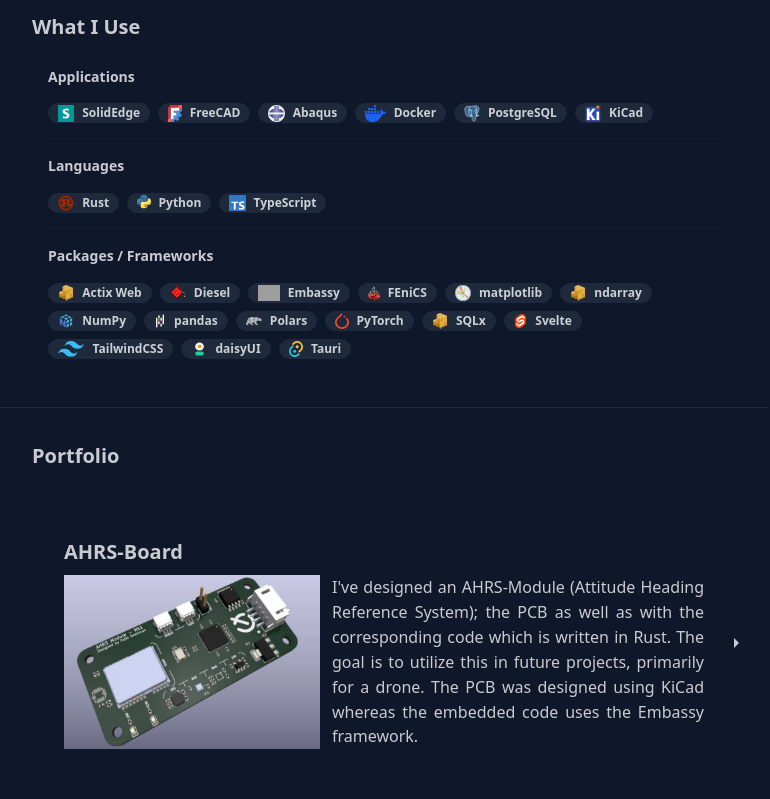
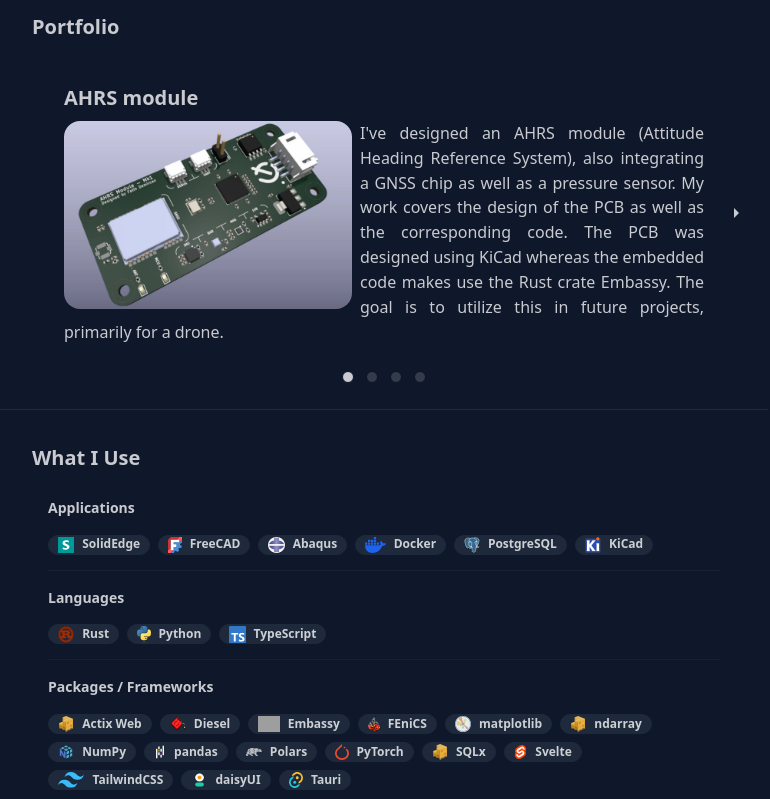
Before and after one commit to FatihDmrcn/FatihDmrcn.github.io, a SvelteKit app: page / in a window 1280 px wide. Shown: the part 680-1479 px from the top of the page, without its empty margins (256-1026 px from the left). Built offline with nearby package versions, Linux system fonts and the light colour scheme; grey boxes are pictures that could not be loaded.

Commit message:
updated card order

```diff
--- a/src/lib/components/carousel.svelte
+++ b/src/lib/components/carousel.svelte
@@ -22,7 +22,7 @@
 </script>
 
 <div class="flex-1 w-full relative">
-    <div class="w-full carousel overflow-y-hidden items-center" {onscroll}>
+    <div class="w-full carousel overflow-y-hidden items-start" {onscroll}>
         {@render children()}
     </div>
     <div
--- a/src/routes/+page.svelte
+++ b/src/routes/+page.svelte
@@ -56,6 +56,37 @@
     </div>
 </Card>
 
+<Card title="Portfolio">
+    <Carousel id={"portfolio"} length={4}>
+        <Slide id={"portfolio_0"} title={"AHRS module"}>
+            <article class="text-justify">
+                <img
+                    class="rounded-box w-full sm:w-[45%] float-none sm:float-left mb-2 sm:mr-2"
+                    src={ahrs_board}
+                    alt="ahrs_board"
+                />
+                <p>
+                    I've designed an AHRS module (Attitude Heading Reference
+                    System), also integrating a GNSS chip as well as a pressure
+                    sensor. My work covers the design of the PCB as well as the
+                    corresponding code. The PCB was designed using KiCad whereas
+                    the embedded code makes use the Rust crate Embassy. The goal is
+                    to utilize this in future projects, primarily for a drone.
+                </p>
+            </article>
+        </Slide>
+        <Slide id={"portfolio_1"} title={"Soon to be updated!"}>
+            <Placeholder />
+        </Slide>
+        <Slide id={"portfolio_2"} title={"Soon to be updated!"}>
+            <Placeholder />
+        </Slide>
+        <Slide id={"portfolio_3"} title={"Soon to be updated!"}>
+            <Placeholder />
+        </Slide>
+    </Carousel>
+</Card>
+
 <Card title="What I Use">
     <ul class="list">
         <LiBadge title={"Applications"}>
@@ -91,40 +122,6 @@
     </ul>
 </Card>
 
-<Card title="Portfolio">
-    <Carousel id={"portfolio"} length={5}>
-        <Slide id={"portfolio_0"} title={"AHRS-Board"}>
-            <div class="flex flex-col sm:flex-row gap-1 sm:gap-3">
-                <img
-                    class="w-full sm:w-2/5"
-                    src={ahrs_board}
-                    alt="ahrs_board"
-                />
-                <div class="text-justify">
-                    I've designed an AHRS-Module (Attitude Heading Reference
-                    System); the PCB as well as with the corresponding code
-                    which is written in Rust. The goal is to utilize this in
-                    future projects, primarily for a drone. The PCB was designed
-                    using KiCad whereas the embedded code uses the Embassy
-                    framework.
-                </div>
-            </div>
-        </Slide>
-        <Slide id={"portfolio_1"} title={"Soon to be updated!"}>
-            <Placeholder />
-        </Slide>
-        <Slide id={"portfolio_2"} title={"Soon to be updated!"}>
-            <Placeholder />
-        </Slide>
-        <Slide id={"portfolio_3"} title={"Soon to be updated!"}>
-            <Placeholder />
-        </Slide>
-        <Slide id={"portfolio_4"} title={"Soon to be updated!"}>
-            <Placeholder />
-        </Slide>
-    </Carousel>
-</Card>
-
 <Card title="Contact">
     <div class="flex justify-center">
         Soon to be updated!
```
